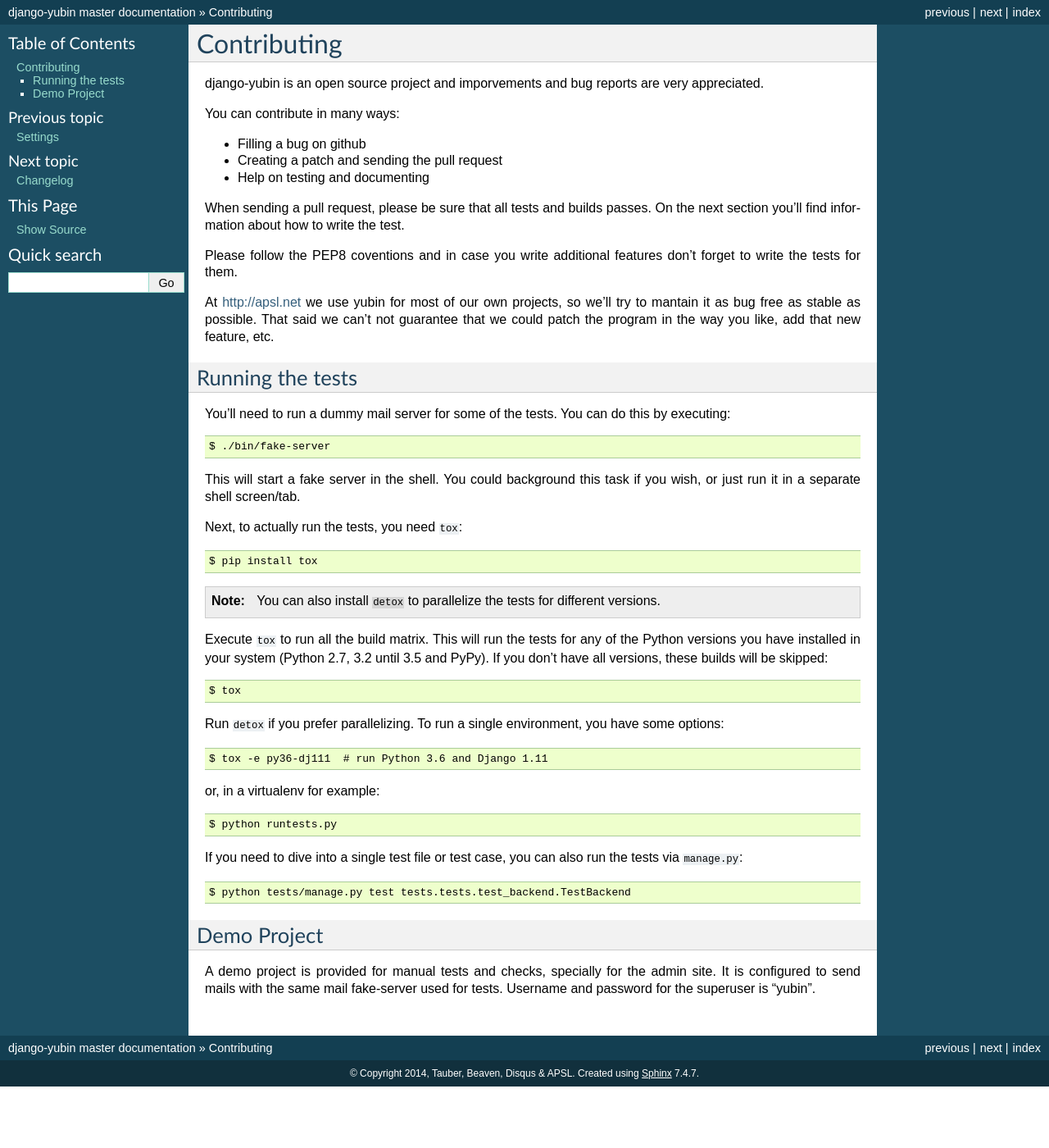
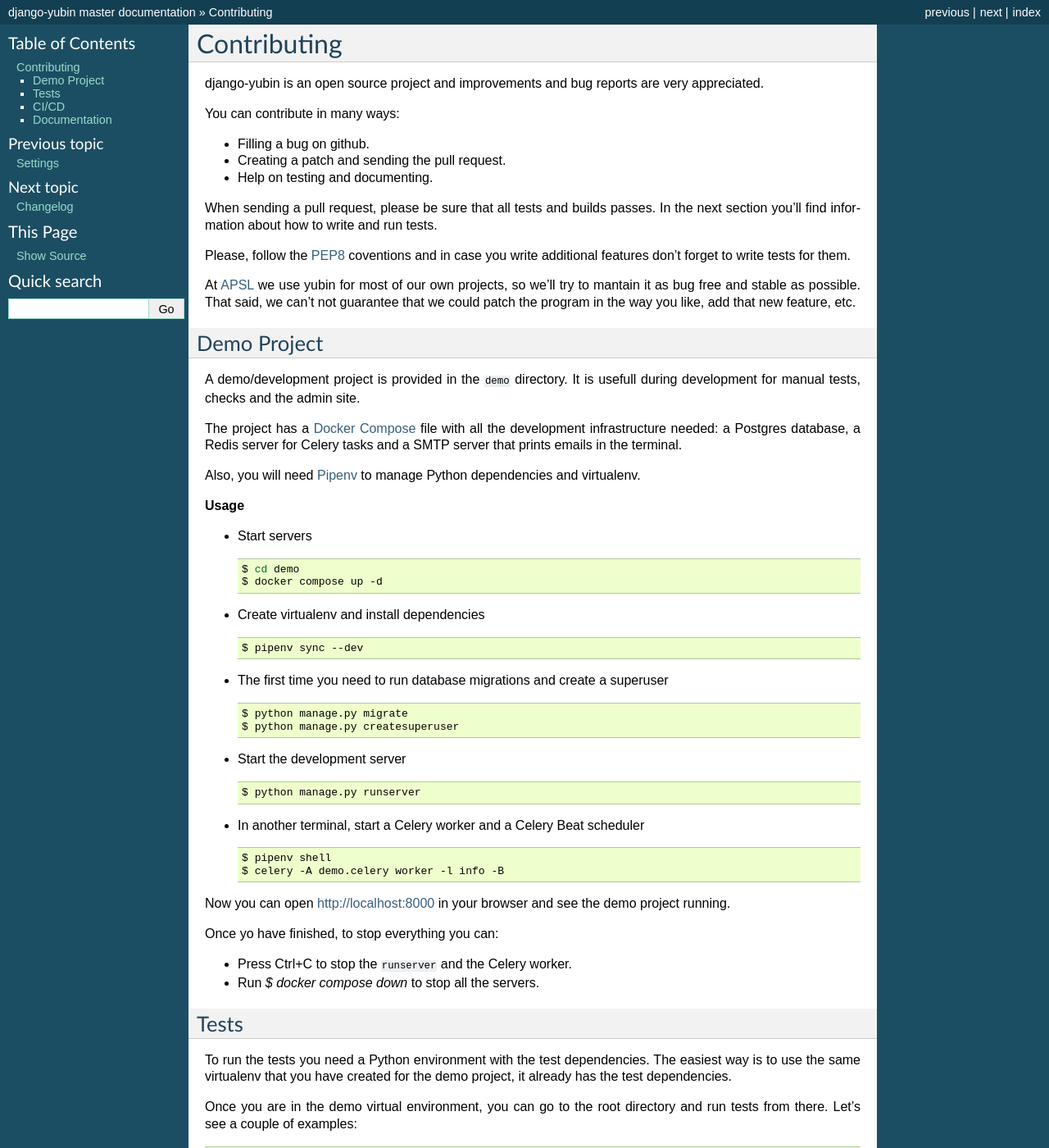
Before and after one commit to APSL/django-yubin, a Sphinx documentation site: the page built from docs/contributing.rst, in a window 1280 px wide and 1400 px high. Shown: the whole window at 82% size. Built offline with Sphinx 7.4.7, drawn with Linux system fonts in a browser that asks for light colours; some of the changed text lies outside the part shown.

Commit message:
Update contributing docs

```diff
--- a/docs/contributing.rst
+++ b/docs/contributing.rst
@@ -1,71 +1,121 @@
-============
 Contributing
 ============
 
-django-yubin is an open source project and imporvements and bug reports are
-very appreciated.
+django-yubin is an open source project and improvements and bug reports are very appreciated.
 
 You can contribute in many ways:
 
-* Filling a bug on github
-* Creating a patch and sending the pull request
-* Help on testing and documenting
+* Filling a bug on github.
+* Creating a patch and sending the pull request.
+* Help on testing and documenting.
 
-When sending a pull request, please be sure that all tests and builds passes. On
-the next section you'll find information about how to write the test.
+When sending a pull request, please be sure that all tests and builds passes. In the next section
+you'll find information about how to write and run tests.
 
-Please follow the PEP8 coventions and in case you write additional features don't
-forget to write the tests for them.
+Please, follow the `PEP8 <https://peps.python.org/pep-0008/>`_ coventions and in case you write
+additional features don't forget to write tests for them.
 
-At http://apsl.net we use yubin for most of our own projects, so we'll try to
-mantain it as bug free as stable as possible. That said we can't not guarantee
-that we could patch the program in the way you like, add that new feature, etc.
-
-
-
-Running the tests
-=================
-
-You'll need to run a dummy mail server for some of the tests. You can do this
-by executing::
-
-    $ ./bin/fake-server
-
-This will start a fake server in the shell. You could background this task if
-you wish, or just run it in a separate shell screen/tab.
-
-Next, to actually run the tests, you need ``tox``::
-
-    $ pip install tox
-
-.. note:: You can also install ``detox`` to parallelize the tests for different
-   versions.
-
-Execute ``tox`` to run all the build matrix. This will run the tests for any
-of the Python versions you have installed in your system (Python 2.7, 3.2 until
-3.5 and PyPy). If you don't have all versions, these builds will be skipped::
-
-    $ tox
-
-Run ``detox`` if you prefer parallelizing. To run a single environment, you have
-some options::
-
-    $ tox -e py36-dj111  # run Python 3.6 and Django 1.11
-
-or, in a virtualenv for example::
-
-    $ python runtests.py
-
-If you need to dive into a single test file or test case, you can also run the
-tests via ``manage.py``::
-
-    $ python tests/manage.py test tests.tests.test_backend.TestBackend
-
+At `APSL <https://apsl.net/en/>`_ we use yubin for most of our own projects, so we'll try to
+mantain it as bug free and stable as possible. That said, we can't not guarantee that we could
+patch the program in the way you like, add that new feature, etc.
 
 
 Demo Project
-============
+------------
 
-A demo project is provided for manual tests and checks, specially for the admin
-site. It is configured to send mails with the same mail fake-server used for
-tests. Username and password for the superuser is "yubin".
+A demo/development project is provided in the ``demo`` directory. It is usefull during development
+for manual tests, checks and the admin site.
+
+The project has a `Docker Compose <https://docs.docker.com/compose/>`_ file with all the
+development infrastructure needed: a Postgres database, a Redis server for Celery tasks and a SMTP
+server that prints emails in the terminal.
+
+Also, you will need `Pipenv <https://pipenv.pypa.io/>`_ to manage Python dependencies and
+virtualenv.
+
+**Usage**
+
+* Start servers
+
+  .. code:: bash
+
+    $ cd demo
+    $ docker compose up -d
+
+* Create virtualenv and install dependencies
+
+  .. code:: bash
+
+    $ pipenv sync --dev
+
+* The first time you need to run database migrations and create a superuser
+
+  .. code:: bash
+
+    $ python manage.py migrate
+    $ python manage.py createsuperuser
+
+* Start the development server
+
+  .. code:: bash
+
+    $ python manage.py runserver
+
+* In another terminal, start a Celery worker and a Celery Beat scheduler
+
+  .. code:: bash
+
+    $ pipenv shell
+    $ celery -A demo.celery worker -l info -B
+
+Now you can open http://localhost:8000 in your browser and see the demo project running.
+
+Once yo have finished, to stop everything you can:
+
+* Press Ctrl+C to stop the ``runserver`` and the Celery worker.
+* Run `$ docker compose down` to stop all the servers.
+
+
+Tests
+-----
+
+To run the tests you need a Python environment with the test dependencies. The easiest way is to
+use the same virtualenv that you have created for the demo project, it already has the test
+dependencies.
+
+Once you are in the demo virtual environment, you can go to the root directory and run tests from
+there. Let's see a couple of examples:
+
+.. code:: bash
+
+  # Run all tests with you current python environment
+  $ ./runtests.py
+
+  # Run specific tests with you current python environment
+  $ ./runtests.py tests.tests.test_backend
+
+  # Use tox to run all tests with all available Python environments and see a
+  # code coverage report
+  $ tox
+
+  # The same but only for a specific subset of tests
+  $ tox -- tests.tests.test_backend
+
+
+CI/CD
+-----
+
+Continuous integration and deployment are done using
+`Github Actions <https://docs.github.com/en/actions>`_. Right now it runs tests and code coverage
+with Tox in PRs and pushes to `master` branch.
+
+Please, be sure that everything is green before sending PRs.
+
+Feel free to add yourself to ``humans.txt`` file in your PR.
+
+
+Documentation
+-------------
+
+This documentation is built with `Sphinx <https://www.sphinx-doc.org>`_ and is available at
+`Read the Docs <https://django-yubin.readthedocs.io/>`_.
```
